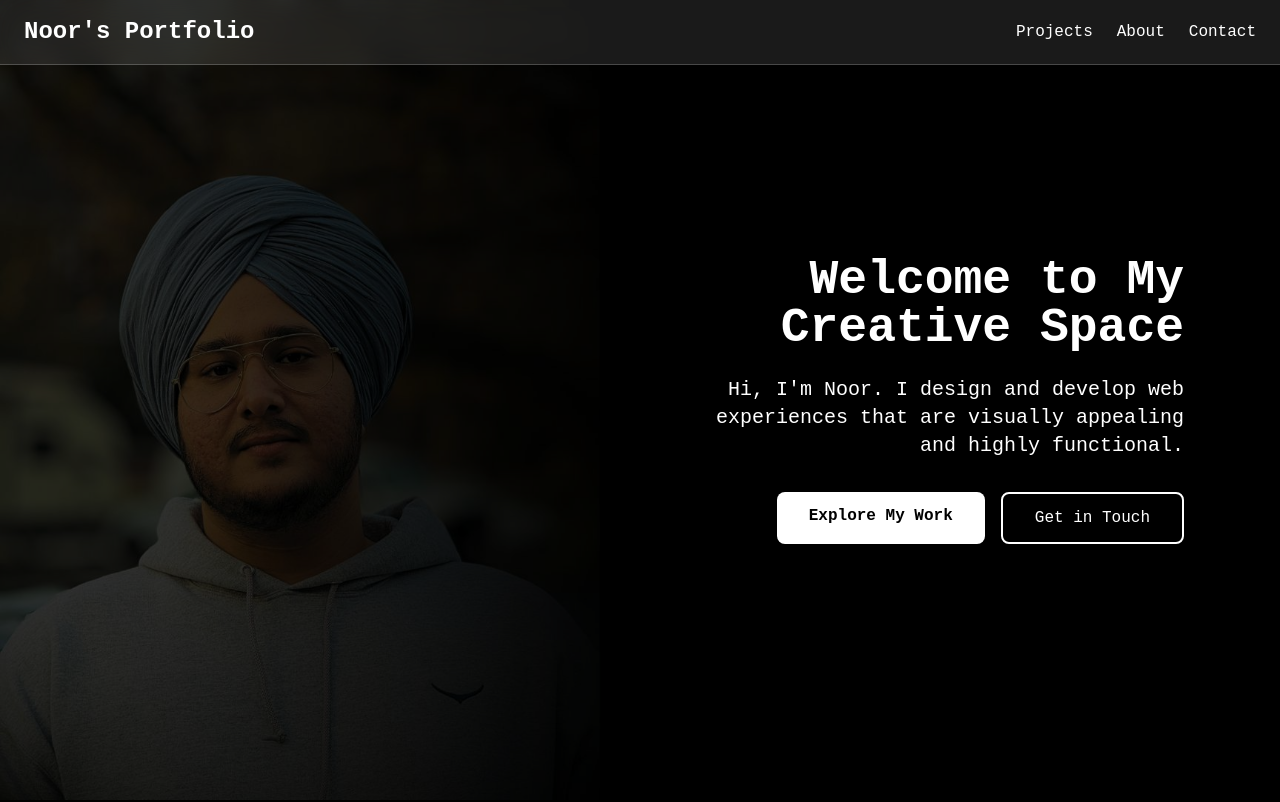
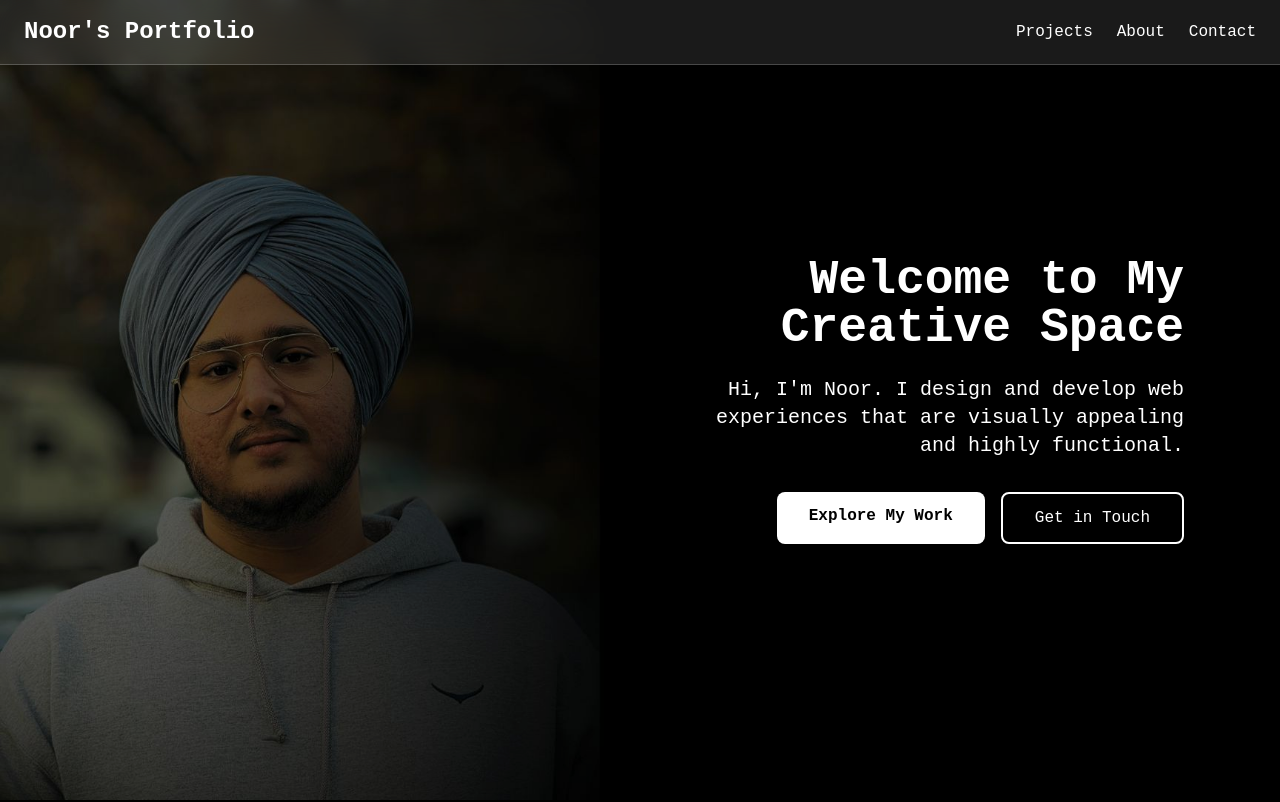
Before and after one commit to Navnoor-Singh/itsNoor, a Next.js app in the folder itsnoor/: page / in a window 1280 px wide. Shown: the top 802 px of the page. Built offline with nearby package versions, Linux system fonts and the light colour scheme.

Commit message:
fixed overlay

```diff
--- a/itsnoor/app/page.tsx
+++ b/itsnoor/app/page.tsx
@@ -107,7 +107,7 @@ export default function Home() {
   </div>
 
   {/* Overlay for darkening the image on desktop */}
-  <div className="hidden md:block absolute inset-0 bg-black opacity-50"></div>
+  <div className="hidden md:block absolute inset-0 bg-black opacity-10"></div>
 
   {/* Content with Responsive Positioning and Animations */}
   <div className="relative z-10 max-w-lg text-center md:text-right flex flex-col items-center justify-center h-full md:items-end md:justify-center">
```
